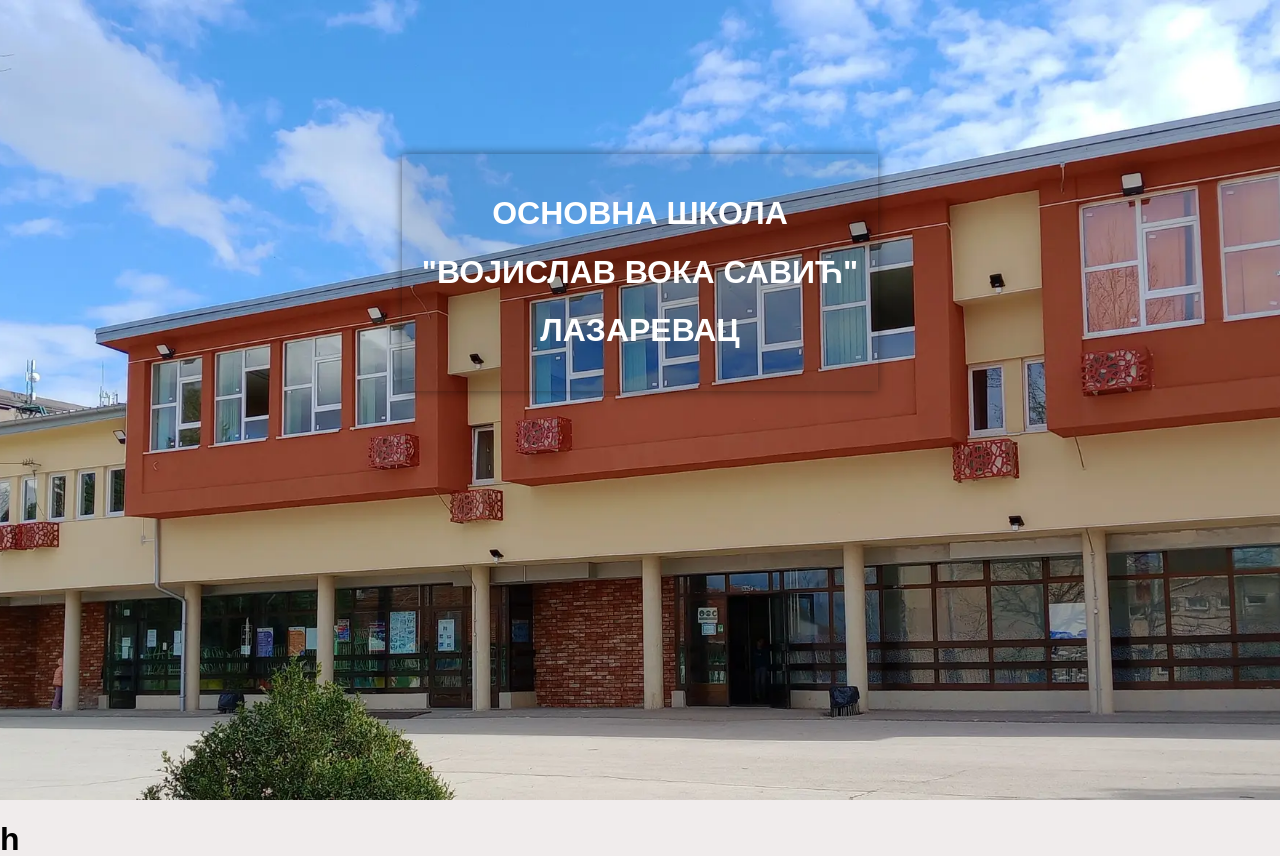
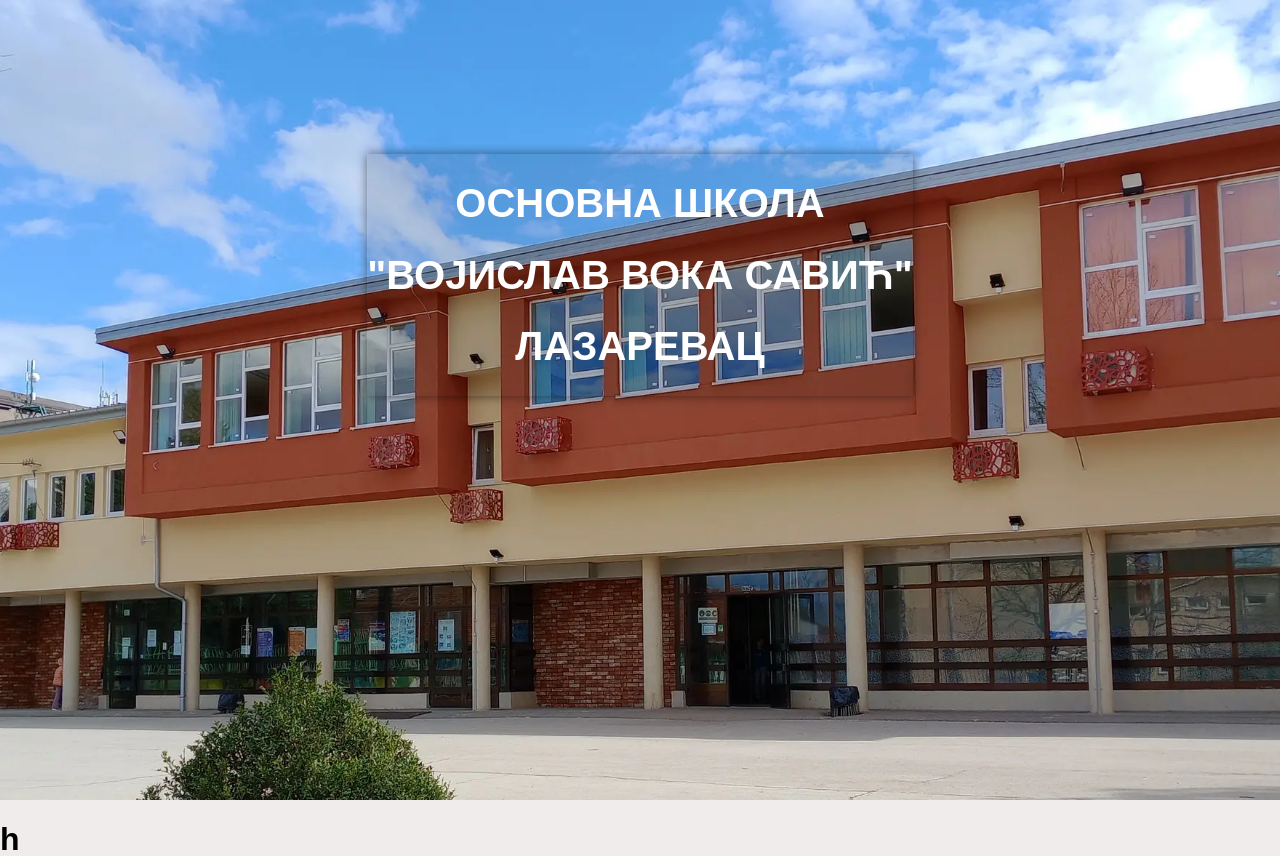
Before and after one commit to osvokasavic/osvokasavic, a PHP site: page / in a window 1280 px wide. Shown: the part 46-902 px from the top of the page. Run offline with PHP 8.4, Linux system fonts and the light colour scheme; some web fonts are replaced.

Commit message:
Update styles.css

```diff
--- a/styles.css
+++ b/styles.css
@@ -75,9 +75,9 @@
   transform: translateX(-50%);
   background-color: rgba(0, 0, 0, 0.1);
   z-index: 1;
-  padding: 20px;
   box-shadow: 0px 0px 10px rgba(0, 0, 0, 0.5); /* Shadow effect */
   font-weight: bolder;
+  font-size: 20px;
 }
 /* Навигација */
 .navbar {
```
